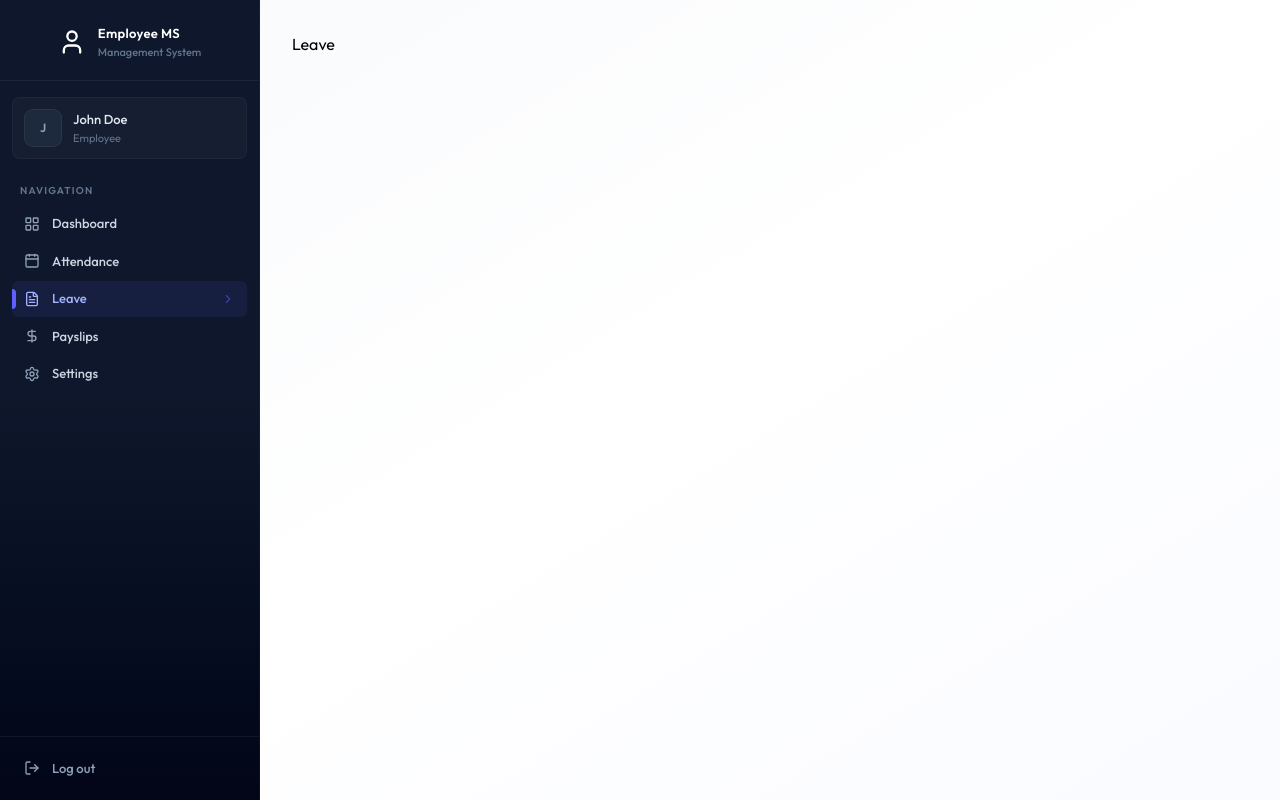
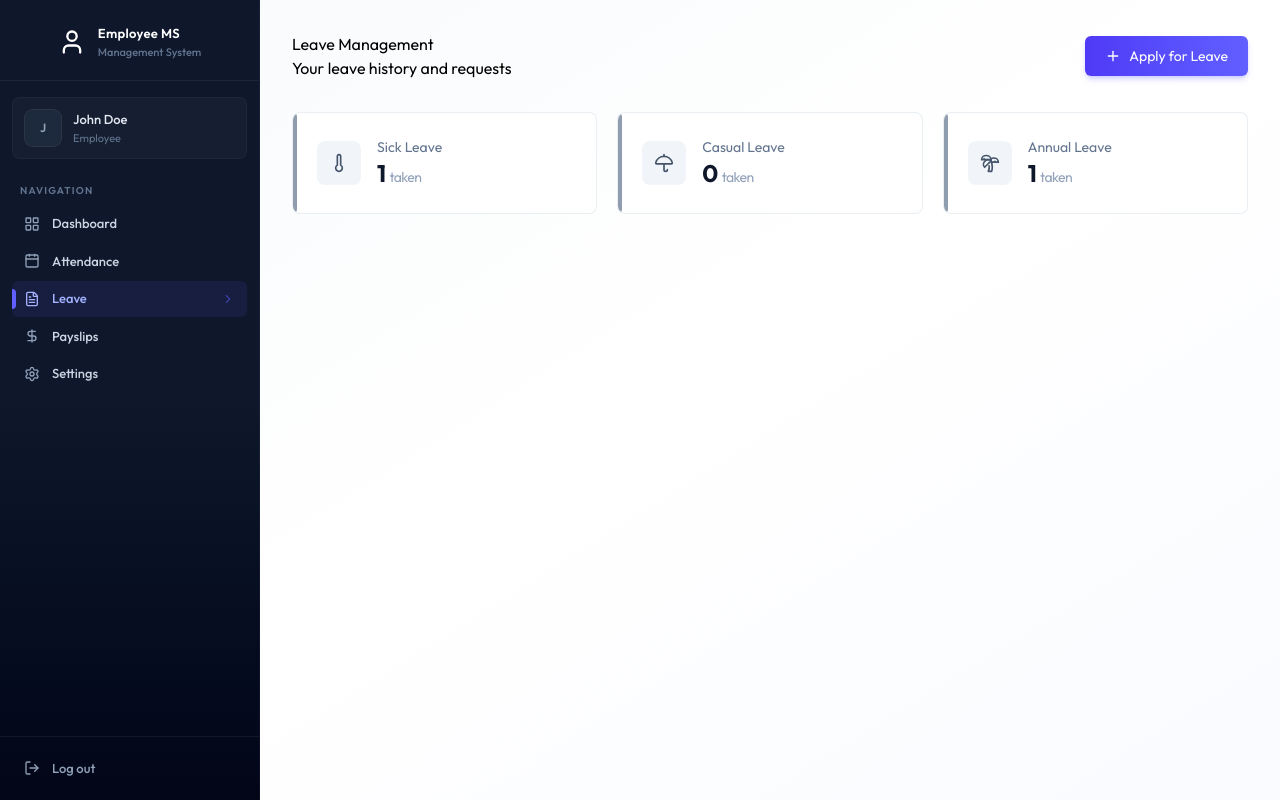
Before and after one commit to shumaila1421/employee-management-system, a React (Vite) app in the folder client/: page /leave in a window 1280 px wide. Built offline with nearby package versions, Linux system fonts and the light colour scheme.

Commit message:
leave page stats added

```diff
--- a/client/src/pages/Leave.jsx
+++ b/client/src/pages/Leave.jsx
@@ -1,7 +1,90 @@
-import React from "react";
+import React, { useCallback, useEffect, useState } from "react";
+import { dummyLeaveData } from "../assets/assets";
+import Loading from "../components/Loading";
+import {
+  PalmtreeIcon,
+  PlusIcon,
+  ThermometerIcon,
+  UmbrellaIcon,
+} from "lucide-react";
 
 const Leave = () => {
-  return <div>Leave</div>;
+  const [leaves, setLeaves] = useState([]);
+  const [loading, setLoading] = useState(true);
+  const [showModal, setShowModal] = useState(false);
+  const [isDeleted, setIsDeleted] = useState(false);
+  const isAdmin = false;
+
+  const fetchLeaves = useCallback(() => {
+    setLeaves(dummyLeaveData);
+    setTimeout(() => {
+      setLoading(false);
+    }, 1000);
+  }, []);
+
+  useEffect(() => {
+    fetchLeaves();
+  }, [fetchLeaves]);
+
+  if (loading) return <Loading />;
+
+  const approvedLeaves = leaves.filter((l) => l.status === "APPROVED");
+  const sickCount = approvedLeaves.filter((l) => l.type === "SICK").length;
+  const casualCount = approvedLeaves.filter((l) => l.type === "CASUAL").length;
+  const annualCount = approvedLeaves.filter((l) => l.type === "ANNUAL").length;
+
+  const leavesStats = [
+    { label: "Sick Leave", value: sickCount, icon: ThermometerIcon },
+    { label: "Casual Leave", value: casualCount, icon: UmbrellaIcon },
+    { label: "Annual Leave", value: annualCount, icon: PalmtreeIcon },
+  ];
+
+  return (
+    <div className="animate-fade-in">
+      <div className="flex flex-col sm:flex-row justify-between items-start sm:items-center gap-4 mb-8">
+        <div>
+          <h1>Leave Management</h1>
+          <p>
+            {isAdmin
+              ? "Manage leave application"
+              : "Your leave history and requests"}
+          </p>
+        </div>
+        {!isAdmin && !isDeleted && (
+          <button
+            onClick={() => setShowModal(true)}
+            className="btn-primary flex items-center gap-2 w-full sm:w-auto justify-center"
+          >
+            <PlusIcon className="w-4 h-4" /> Apply for Leave
+          </button>
+        )}
+      </div>
+      {!isAdmin && (
+        <div className="grid grid-cols-1 sm:grid-cols-3 gap-4 sm:gap-5 mb-8">
+          {leavesStats.map((s) => (
+            <div
+              key={s.label}
+              className="card card-hover p-5 sm:p-6 flex items-center gap-4 relative overflow-hidden group"
+            >
+              <div className="absolute left-0 top-0 bottom-0 w-1 rounded-r-full bg-slate-500/70 group-hover:bg-indigo-500/70" />
+              <div className="p-3 bg-slate-100 rounded-lg group-hover:bg-indigo-50 transition-colors duration-200">
+                <s.icon className="w-5 h-5 text-slate-600 group-hover:text-indigo-600 transition-colors duration-200" />
+              </div>
+              <div>
+                <p className="text-sm text-slate-500 ">{s.label}</p>
+                <p className="text-2xl font-bold text-slate-900 tracking-tight">
+                  {s.value}{" "}
+                  <span className="text-sm font-normal text-slate-400 ">
+                    taken
+                  </span>
+                </p>
+              </div>
+            </div>
+          ))}
+        </div>
+      )}
+    </div>
+  );
 };
 
 export default Leave;
```
